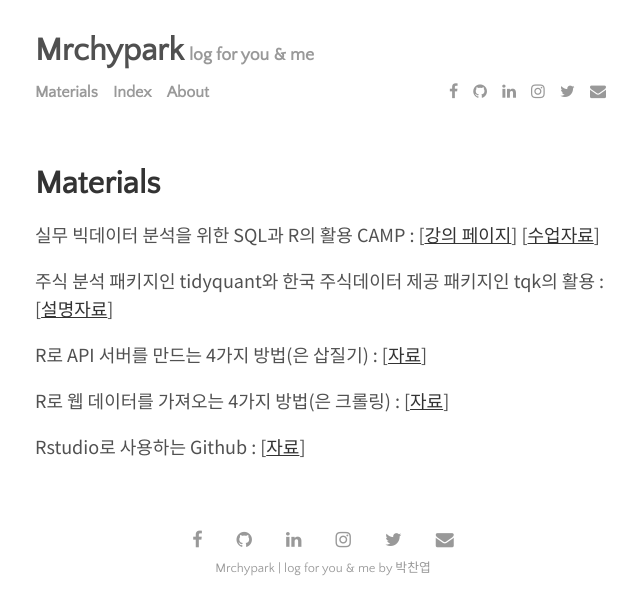
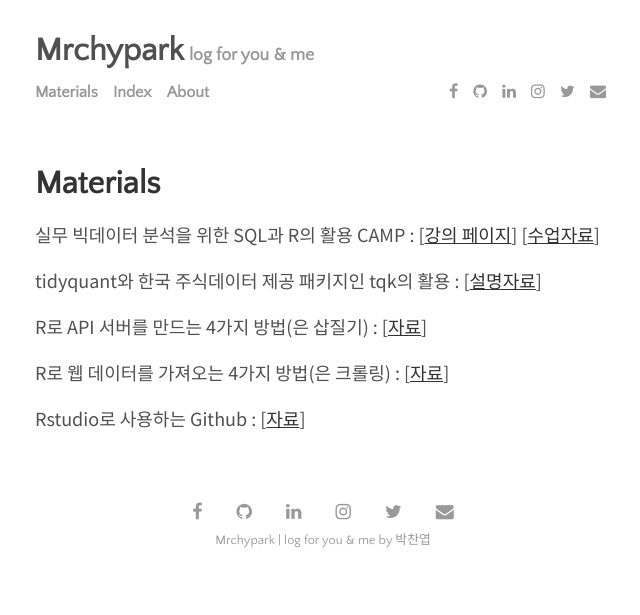
Before and after one commit to mrchypark/Lagrange, a Jekyll site: the page built from menu/materials.md, in a window 1280 px wide. Shown: the top 615 px of the page, without its empty margins (317-957 px from the left). Built offline with Jekyll 4.4.1, drawn with Linux system fonts in a browser that asks for light colours; nearby versions of some CDN libraries.

Commit message:
fix address

```diff
--- a/menu/materials.md
+++ b/menu/materials.md
@@ -5,7 +5,7 @@
 
 실무 빅데이터 분석을 위한 SQL과 R의 활용 CAMP : [[강의 페이지][1]] [[수업자료][2]]
 
-주식 분석 패키지인 tidyquant와 한국 주식데이터 제공 패키지인 tqk의 활용 : [[설명자료][6]]
+tidyquant와 한국 주식데이터 제공 패키지인 tqk의 활용 : [[설명자료][6]]
 
 R로 API 서버를 만드는 4가지 방법(은 삽질기) : [[자료][4]]
 
@@ -14,7 +14,7 @@
 Rstudio로 사용하는 Github : [[자료][3]]
 
 [1]: http://www.fastcampus.co.kr/data_camp_dabrp/
-[2]: https://mrchypark.github.io/data_camp_dabrp3/
+[2]: https://mrchypark.github.io/dabrp_classnote3/
 [3]: https://mrchypark.github.io/github-with-rstudio/
 [4]: https://mrchypark.github.io/apiR/
 [5]: https://mrchypark.github.io/getWebR/
```
Also changed, not shown: 2 other files.
